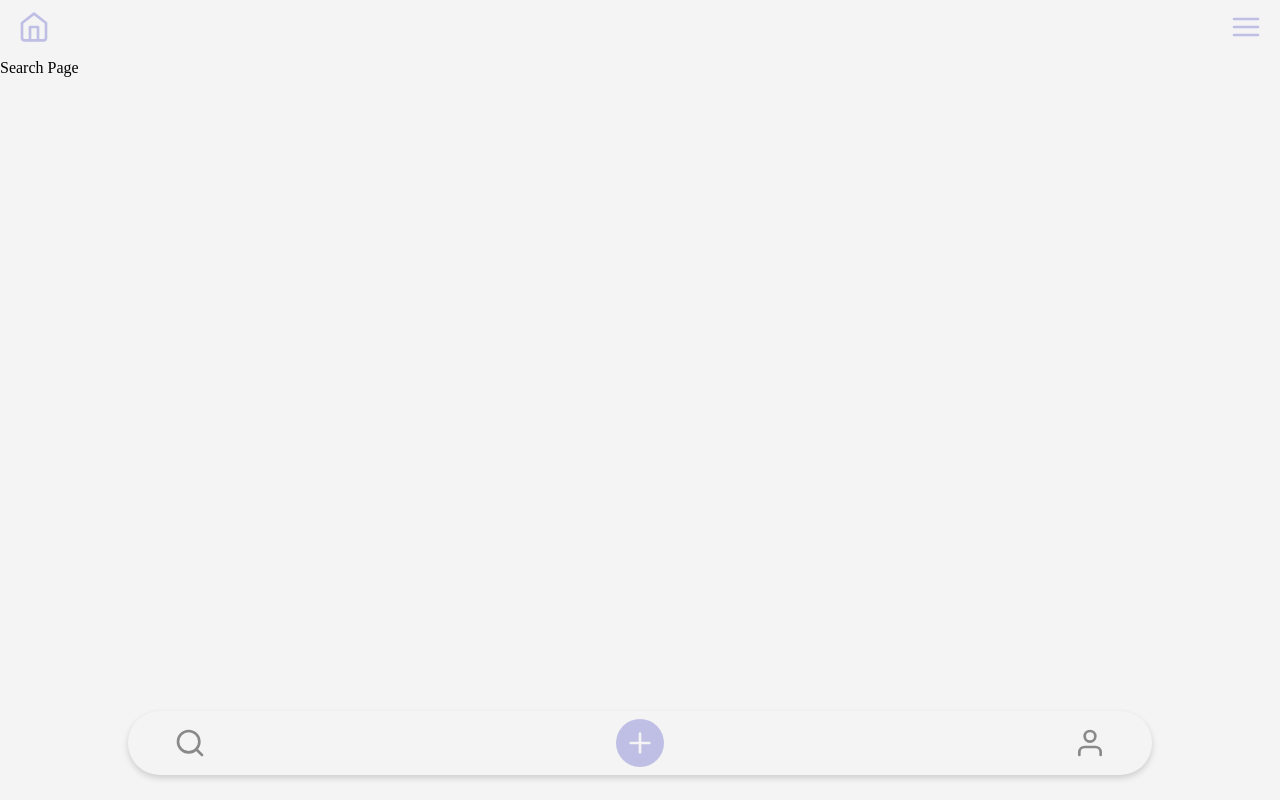
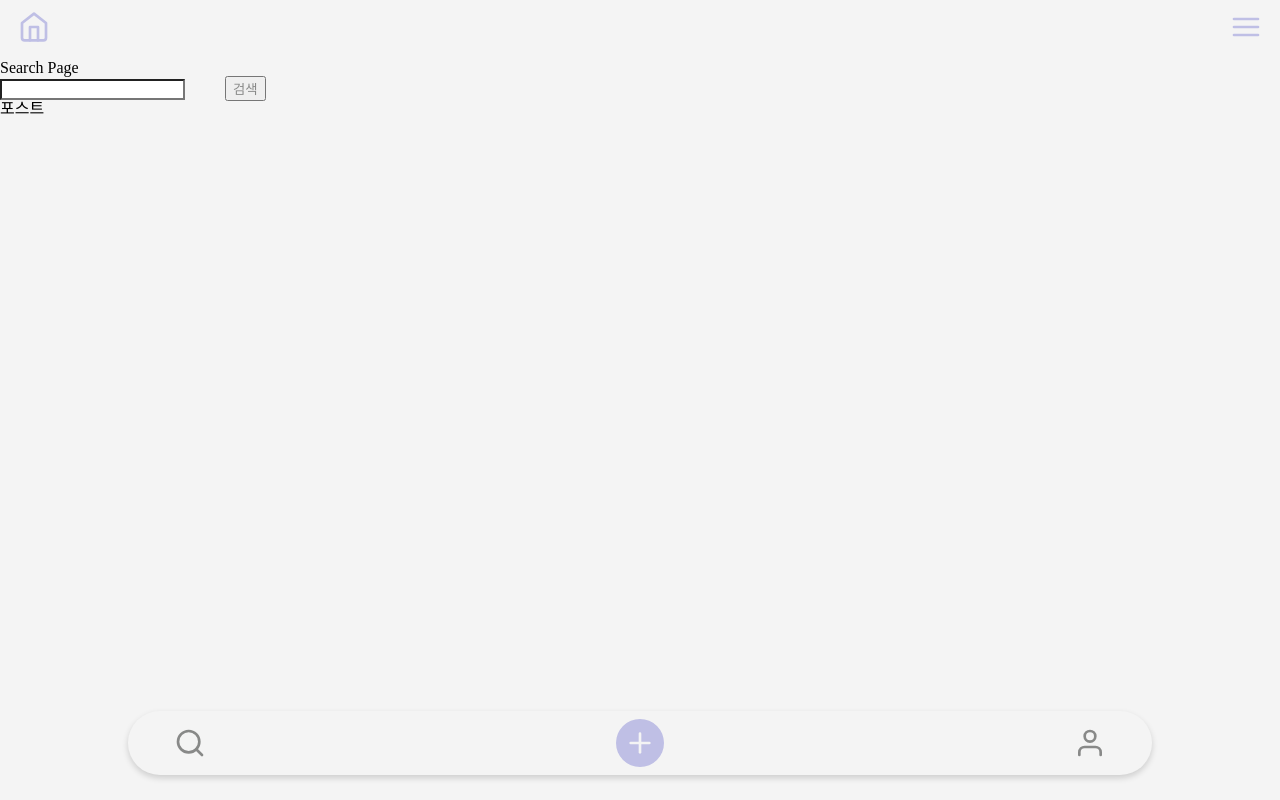
Before and after one commit to 42openproject/whatdidyoueat, a React (Create React App) app in the folder client/: page /search in a window 1280 px wide. Built offline with nearby package versions, Linux system fonts and the light colour scheme.

Commit message:
[WKPL-39]ADD - PostPage 분리, 서버에서 불러오기

```diff
--- a/client/src/PostPageView/PostPage.js
+++ b/client/src/PostPageView/PostPage.js
@@ -4,10 +4,12 @@ import Header from '../components/Header';
 
 function PostPage({ history }) {
   // 현재 상태, Setter
-  const [postContent, setPostContent] = useState('');
+  const [textContent, setPostContent] = useState('');
   const [postTag, setPostTag] = useState('');
   const [disabled, setDisabled] = useState(false);
   const [tagArr, setTagArr] = useState([]);
+
+  const googleId = localStorage.getItem('googleId');
 
   document.addEventListener(
     'keydown',
@@ -72,15 +74,15 @@ function PostPage({ history }) {
     e.preventDefault();
     await new Promise(r => setTimeout(r, 1000));
     const response = await axios.post(
-      `${process.env.REACT_APP_API_URL}/posts`,
+      `${process.env.REACT_APP_API_URL}/post/${googleId}`,
       {
-        postContent,
+        textContent,
         tagArr,
       },
     );
     console.log(response.data);
     setDisabled(false);
-    // localStorage.setItem('postContent', postContent);
+    // localStorage.setItem('textContent', textContent);
     // localStorage.setItem('tagArr', tagArr);
     history.push('/main');
   };
@@ -90,8 +92,8 @@ function PostPage({ history }) {
       <form onSubmit={handleSubmit}>
         <input
           type="text"
-          name="postContent"
-          value={postContent}
+          name="textContent"
+          value={textContent}
           onChange={handleContentChange}
         ></input>
         <div className="tagWrap">
--- a/client/src/SearchPageView/SearchPage.js
+++ b/client/src/SearchPageView/SearchPage.js
@@ -6,6 +6,13 @@ function SearchPage() {
     <>
       <Header />
       <div>Search Page</div>
+      <section className="search-box">
+        <input type="text" className="search-input"></input>
+        <button className="search-btn">검색</button>
+      </section>
+      <section className="all-post-box">
+        <div className="post">포스트</div>
+      </section>
       <NaviBar />
     </>
   );
```
